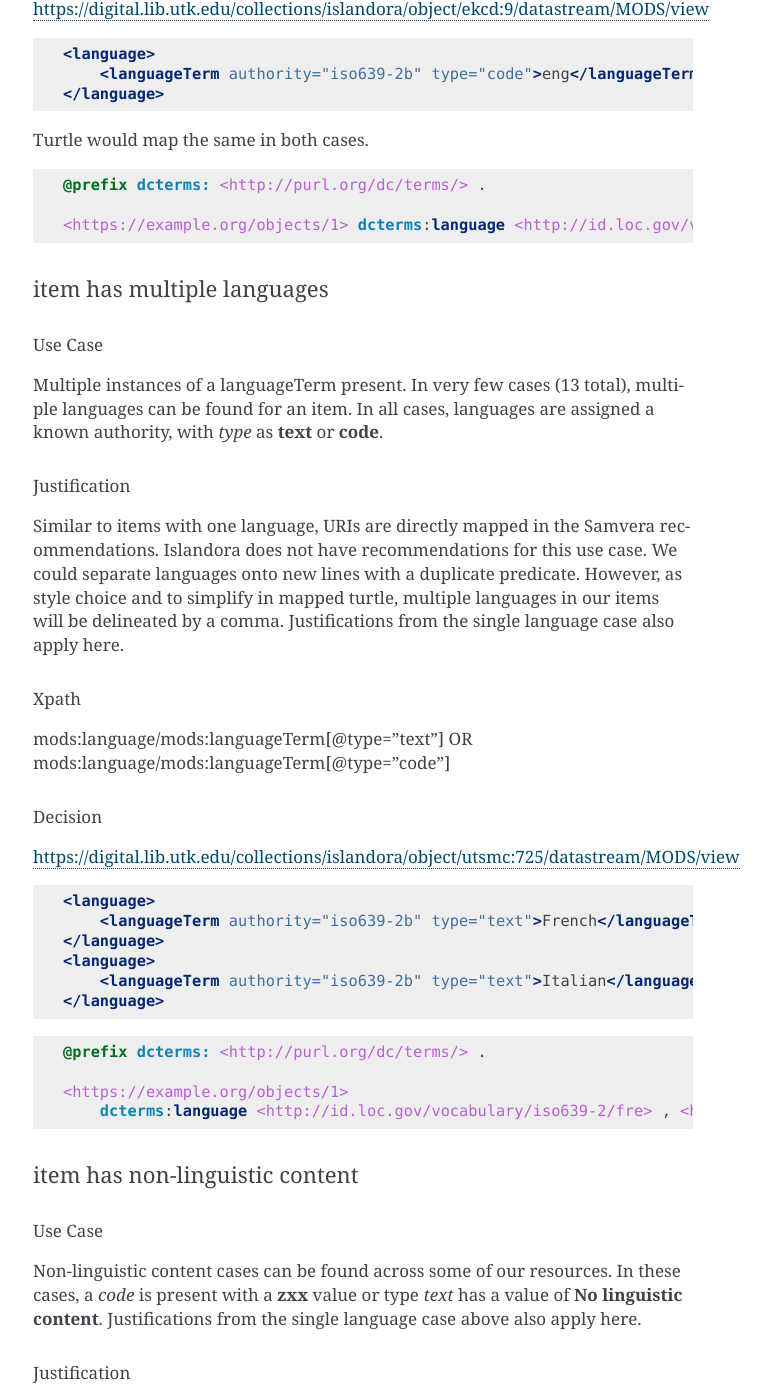
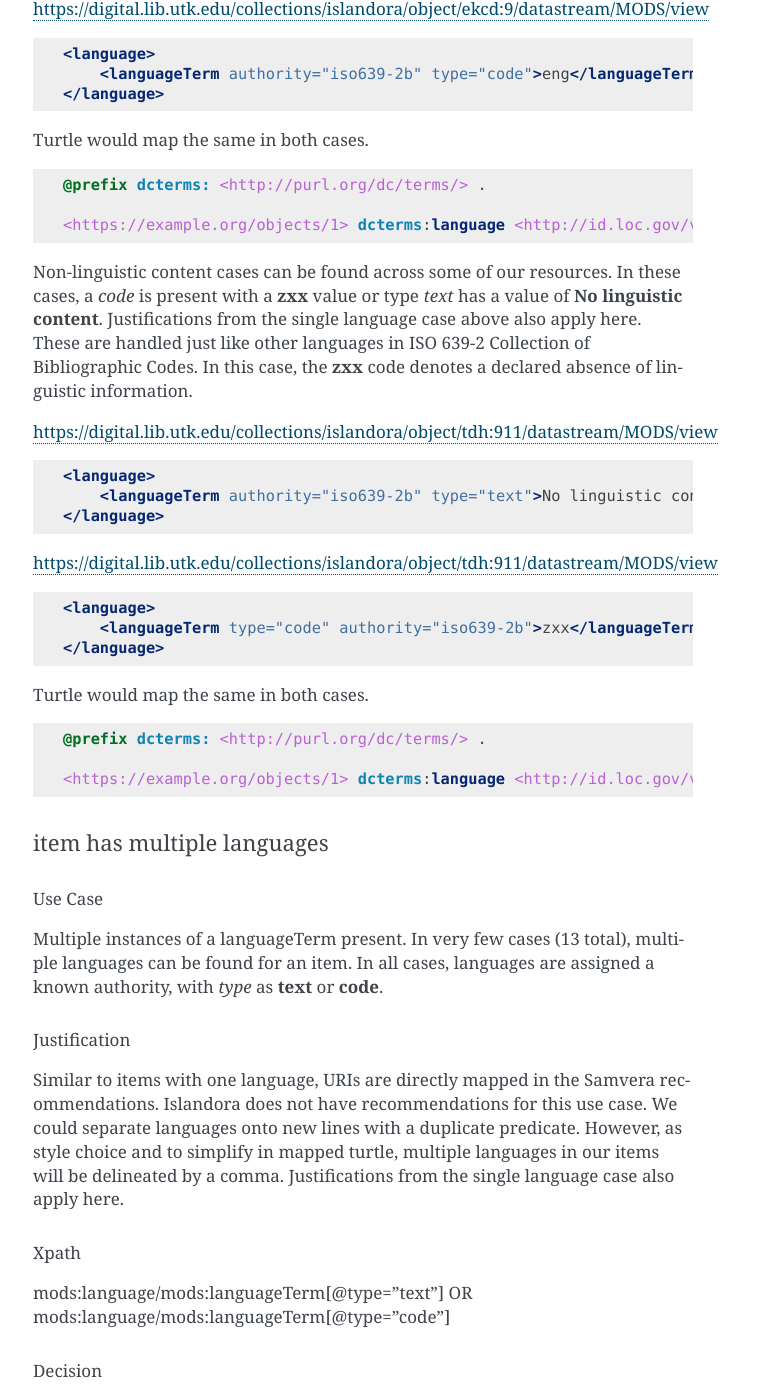
Before and after one commit to UTKcataloging/mods_to_rdf, a Sphinx documentation site: the page built from docs/source/contents/4_draft_mapping.rst, in a window 1280 px wide and 1400 px high, scrolled down 26933 px. Shown: the whole window, without its empty margins (387-1157 px from the left). Built offline with Sphinx 7.4.7, drawn with Linux system fonts in a browser that asks for light colours; formulas are drawn with MathJax 3; some of the changed text lies outside the part shown.

Commit message:
Move mapping examples of zxx coded items.

```diff
--- a/docs/source/contents/4_draft_mapping.rst
+++ b/docs/source/contents/4_draft_mapping.rst
@@ -1271,6 +1271,34 @@ Turtle would map the same in both cases.
 
     <https://example.org/objects/1> dcterms:language <http://id.loc.gov/vocabulary/iso639-2/eng> .
 
+Non-linguistic content cases can be found across some of our resources. In these cases, a *code* is present with a **zxx**
+value or type *text* has a value of **No linguistic content**. Justifications from the single language case above also apply here. These are handled just like other languages in ISO 639-2 Collection of Bibliographic Codes. In this case, the **zxx** code
+denotes a declared absence of linguistic information.
+
+https://digital.lib.utk.edu/collections/islandora/object/tdh:911/datastream/MODS/view
+
+.. code-block:: xml
+
+    <language>
+        <languageTerm authority="iso639-2b" type="text">No linguistic content</languageTerm>
+    </language>
+
+https://digital.lib.utk.edu/collections/islandora/object/tdh:911/datastream/MODS/view
+
+.. code-block:: xml
+
+    <language>
+        <languageTerm type="code" authority="iso639-2b">zxx</languageTerm>
+    </language>
+
+Turtle would map the same in both cases.
+
+.. code-block:: turtle
+
+    @prefix dcterms: <http://purl.org/dc/terms/> .
+
+    <https://example.org/objects/1> dcterms:language <http://id.loc.gov/vocabulary/iso639-2/zxx> .
+
 item has multiple languages
 ---------------------------
 
@@ -1309,50 +1337,6 @@ https://digital.lib.utk.edu/collections/islandora/object/utsmc:725/datastream/MO
 
     <https://example.org/objects/1>
         dcterms:language <http://id.loc.gov/vocabulary/iso639-2/fre> , <http://id.loc.gov/vocabulary/iso639-2/ita> .
-
-item has non-linguistic content
--------------------------------
-
-Use Case
-^^^^^^^^
-Non-linguistic content cases can be found across some of our resources. In these cases, a *code* is present with a **zxx**
-value or type *text* has a value of **No linguistic content**. Justifications from the single language case above also apply here.
-
-Justification
-^^^^^^^^^^^^^
-These are handled just like other languages in ISO 639-2 Collection of Bibliographic Codes. In this case, the **zxx** code
-denotes a declared absence of linguistic information.
-
-Xpath
-^^^^^
-mods:language/mods:languageTerm[@type="text"] OR mods:language/mods:languageTerm[@type="code"]
-
-Decision
-^^^^^^^^
-
-https://digital.lib.utk.edu/collections/islandora/object/tdh:911/datastream/MODS/view
-
-.. code-block:: xml
-
-    <language>
-        <languageTerm authority="iso639-2b" type="text">No linguistic content</languageTerm>
-    </language>
-
-https://digital.lib.utk.edu/collections/islandora/object/tdh:911/datastream/MODS/view
-
-.. code-block:: xml
-
-    <language>
-        <languageTerm type="code" authority="iso639-2b">zxx</languageTerm>
-    </language>
-
-Turtle would map the same in both cases.
-
-.. code-block:: turtle
-
-    @prefix dcterms: <http://purl.org/dc/terms/> .
-
-    <https://example.org/objects/1> dcterms:language <http://id.loc.gov/vocabulary/iso639-2/zxx> .
 
 typeOfResource
 ==============
```
